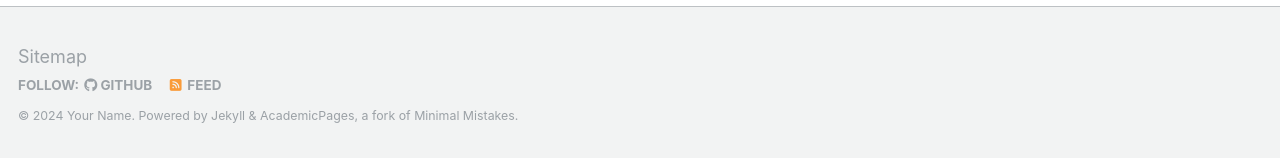
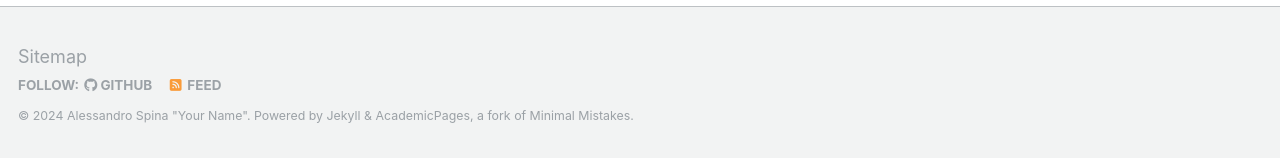
Before and after one commit to aspi6246/aspi6246.github.io, a Jekyll site: the page built from _pages/about.md, in a window 1280 px wide and 900 px high, scrolled down 2660 px. Shown: the part 739-897 px from the top of the window. Built offline with Jekyll 4.4.1, drawn with Linux system fonts in a browser that asks for light colours; some web fonts are replaced.

Commit message:
Update _config.yml

```diff
--- a/_config.yml
+++ b/_config.yml
@@ -10,7 +10,7 @@
 locale                   : "en-US"
 title                    : "Alessandro Spina / Site Title"
 title_separator          : "-"
-name                     : &name "Your Name"
+name                     : Alessandro Spina "Your Name"
 description              : &description "personal description"
 url                      : https://academicpages.github.io # the base hostname & protocol for your site e.g. "https://mmistakes.github.io"
 baseurl                  : "" # the subpath of your site, e.g. "/blog"
```
